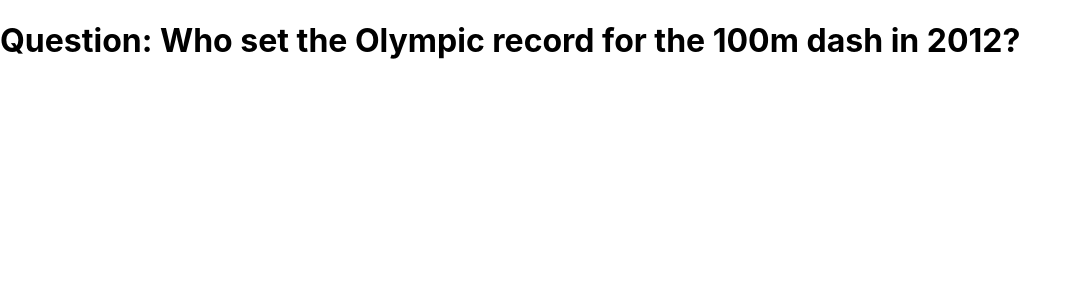
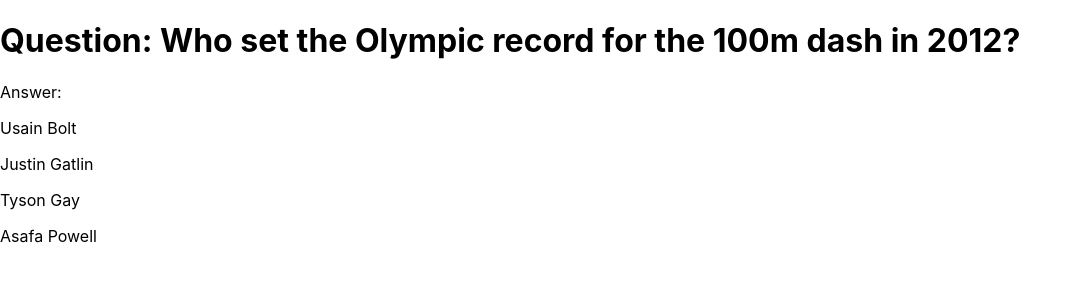
Before and after one commit to Technigo/project-redux-quiz-old, a React (Create React App) app: page / in a window 1280 px wide. Shown: the top 300 px of the page, without its empty margins (0-1082 px from the left). Built offline with nearby package versions, Linux system fonts and the light colour scheme.

Commit message:
created a welcome component and displayed the answers

```diff
--- a/package.json
+++ b/package.json
@@ -5,6 +5,7 @@
   "dependencies": {
     "@babel/eslint-parser": "^7.18.9",
     "@reduxjs/toolkit": "^1.8.3",
+    "components": "^0.1.0",
     "eslint": "^8.21.0",
     "eslint-config-airbnb": "^19.0.4",
     "eslint-plugin-import": "^2.26.0",
@@ -14,7 +15,8 @@
     "react": "^18.2.0",
     "react-dom": "^18.2.0",
     "react-redux": "^8.0.2",
-    "react-scripts": "^5.0.1"
+    "react-scripts": "^5.0.1",
+    "styled": "^1.0.0"
   },
   "scripts": {
     "start": "react-scripts start",
--- a/src/components/CurrentQuestion.js
+++ b/src/components/CurrentQuestion.js
@@ -11,6 +11,11 @@ export const CurrentQuestion = () => {
   return (
     <div>
       <h1>Question: {question.questionText}</h1>
+      Answer: {question.options.map((option) => {
+        return (
+          <p>{option}</p>
+        )
+      })}
     </div>
   )
 }
```
Also changed, not shown: src/components/Welcome.js (added), 1 other file (tests, documents, lock files or other folders).
